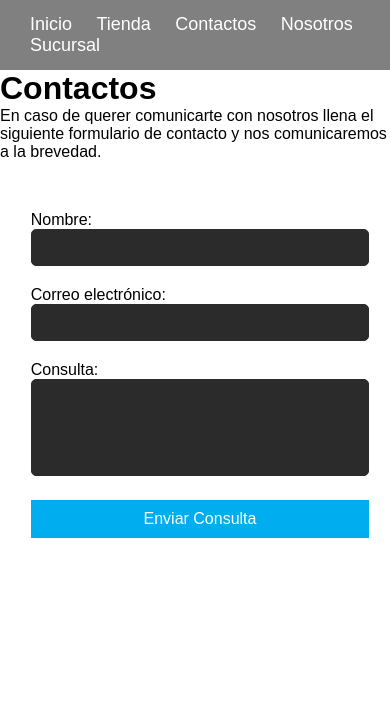
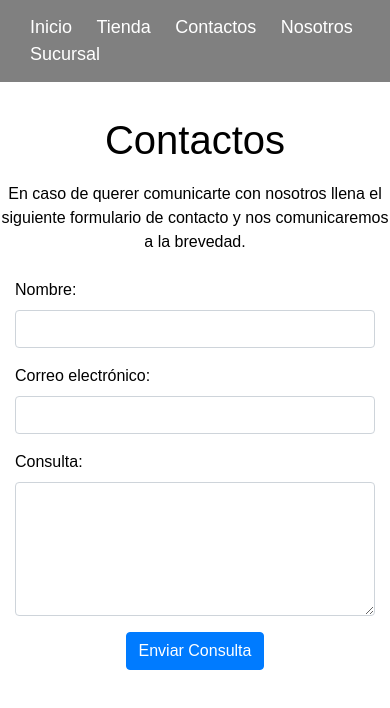
Before and after one commit to GarciaJuanManuel/proyecto-garcia, a plain HTML site: page pages/contactos.html in a window 390 px wide. Drawn offline with nearby package versions, Linux system fonts and the light colour scheme.

Commit message:
actualizacion de codigo

```diff
--- a/css/style.css
+++ b/css/style.css
@@ -56,30 +56,30 @@ header div{
 
 /* CSS Navbar */
 
-.navbar {
+.navbar-jm {
     display: flex;
     justify-content: center;
     background-color: gray;
 }
 
-.navbar ul {
+.navbar-jm ul {
     list-style-type: none;
     padding: 14px 20px;
     margin: 0;
 }
 
-.navbar li {
+.navbar-jm li {
     display: inline;
 }
 
-.navbar a {
+.navbar-jm a {
     text-decoration: none;
     color: white;
     font-size: 18px;
     padding: 10px;
 }
 
-.navbar a:hover{
+.navbar-jm a:hover{
     background-color: rgba(15, 15, 15, 0.514);
 }
 
@@ -103,6 +103,12 @@ header div{
 
 
 /* CSS Main */
+
+main h1{
+    text-align: center;
+    padding: .625rem;
+}
+
 
 /*aside*/
 .row{
@@ -358,7 +364,7 @@ aside p{
     color: #fff;
     font-size: 16px;
 } */
-
+/*
 .container-group {
     width: 400px;
     margin: 50px auto;
@@ -400,7 +406,7 @@ aside p{
 
 .form-group input:hover[type="submit"] {
     background-color: #0c84af;
-}
+} */
 
 
 
--- a/pages/contactos.html
+++ b/pages/contactos.html
@@ -4,11 +4,12 @@
     <meta charset="UTF-8">
     <meta name="viewport" content="width=device-width, initial-scale=1.0">
     <title>Contactos</title>
+    <link rel="stylesheet" href="https://stackpath.bootstrapcdn.com/bootstrap/4.5.2/css/bootstrap.min.css">
     <link rel="stylesheet" href="../css/style.css">
 </head>
 <body>
     <header>
-        <nav class="navbar"> <!--barra de navegacion principal de nuestro sitio,-->
+        <nav class="navbar-jm">
             <ul>
                 <li><a href="../index.html">Inicio</a></li>
                 <li><a href="./tienda.html">Tienda</a></li>
@@ -19,26 +20,30 @@
         </nav>
     </header>
     <main>
-        <h1>Contactos</h1>
-        <div>En caso de querer comunicarte con nosotros llena el siguiente formulario de contacto y nos comunicaremos a la brevedad.</div>
-        <div class="container-group">
+        <h1 class="text-center mt-4">Contactos</h1>
+        <div class="text-center mb-4">En caso de querer comunicarte con nosotros llena el siguiente formulario de contacto y nos comunicaremos a la brevedad.</div>
+        <div class="container">
+            <div class="row justify-content-center">
+                <div class="col-md-6">
                     <form>
                         <div class="form-group">
                             <label for="name">Nombre:</label>
-                    <input type="text" id="name" name="name" required>
+                            <input type="text" class="form-control" id="name" name="name" required>
                         </div>
                         <div class="form-group">
                             <label for="email">Correo electrónico:</label>
-                    <input type="email" id="email" name="email" required>
+                            <input type="email" class="form-control" id="email" name="email" required>
                         </div>
                         <div class="form-group">
                             <label for="message">Consulta:</label>
-                    <textarea id="message" name="message" rows="5" required></textarea>
+                            <textarea class="form-control" id="message" name="message" rows="5" required></textarea>
                         </div>
-                <div class="form-group">
-                    <input type="submit" value="Enviar Consulta">
+                        <div class="form-group text-center">
+                            <button type="submit" class="btn btn-primary">Enviar Consulta</button>
                         </div>
                     </form>
+                </div>
+            </div>
         </div>
     </main>
 </body>
```
Also changed, not shown: index.html (+2 -4 lines), pages/nosotros.html (+1 -1 lines), pages/sucursal.html (+1 -1 lines), pages/tienda.html (+41 -1 lines). Lines whose indentation alone changed are shown as unchanged.
